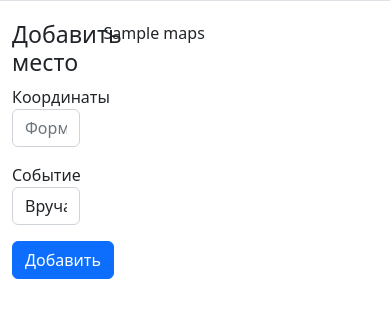
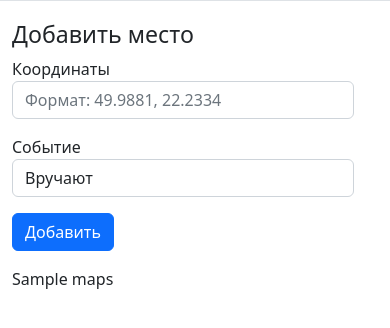
Before and after one commit to VetalM84/flaskFolium, a Flask app: template maps/templates/index.html in a window 390 px wide. Shown: the part 72-400 px from the top of the page. Run offline with Flask 2, Linux system fonts and the light colour scheme; tables that the repository leaves empty hold one stand-in row (values such as "Sample post"); the template is opened without the code that fills it: values that come from a table or form of the project are taken from there, most other values are stand-ins (such as "Sample title", 1, 10 or a date in 2020).

Commit message:
Responsive columns

```diff
--- a/maps/templates/index.html
+++ b/maps/templates/index.html
@@ -2,7 +2,7 @@
 
 {% block content %}
     <div class="row">
-        <div class="col-3">
+        <div class="col-sm-3">
             <h1 class="h3">Добавить место</h1>
             <form method="POST" action="" enctype="multipart/form-data">
                 {{ form.csrf_token() }}
@@ -30,6 +30,6 @@
             </form>
         </div>
 
-        <div class="col-9">{{ maps | safe }}</div>
+        <div class="col-sm-9">{{ maps | safe }}</div>
     </div>
 {% endblock %}
```
